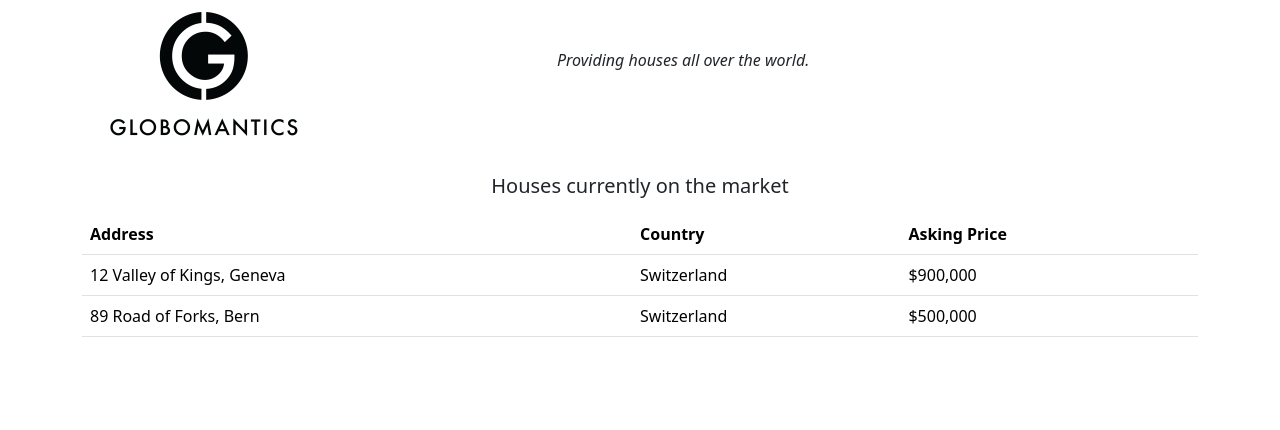
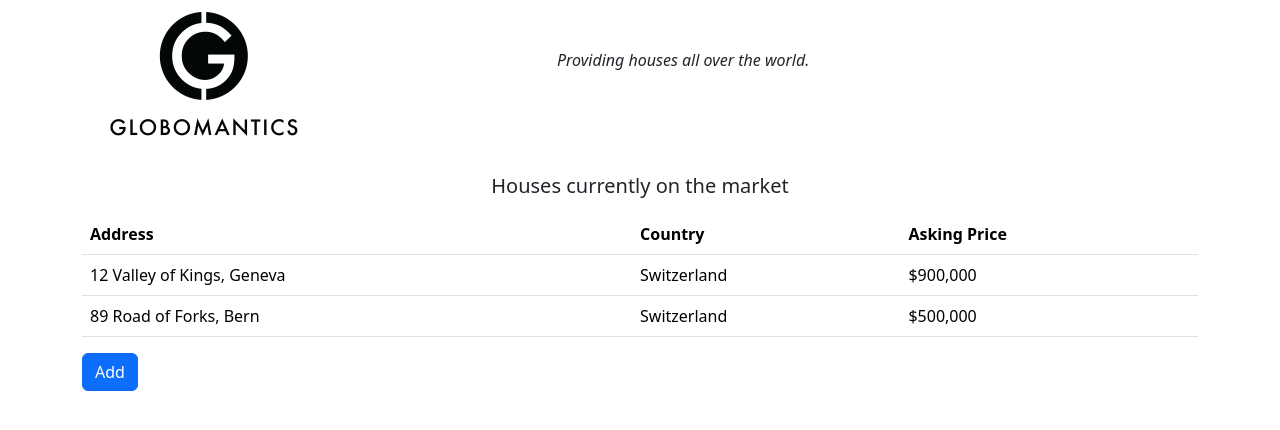
Before and after one commit to m0glan/pluralsight-react-fundamentals, a React (Vite) app: page / in a window 1280 px wide. Shown: the top 430 px of the page. Built offline with nearby package versions, Linux system fonts and the light colour scheme.

Commit message:
Add more linting rules

```diff
--- a/src/components/HouseList.jsx
+++ b/src/components/HouseList.jsx
@@ -1,6 +1,7 @@
+import { useState } from "react";
 import HouseRow from "./HouseRow";
 
-const houses = [
+const housesArray = [
   {
     id: 1,
     address: "12 Valley of Kings, Geneva",
@@ -16,6 +17,17 @@ const houses = [
 ];
 
 const HouseList = () => {
+  const [ houses, setHouses ] = useState(housesArray);
+
+  const addHouse = () => {
+    setHouses([ ...houses, {
+      id: houses.length + 1,
+      address: "New House Address",
+      country: "New Country",
+      price: 1000000,
+    } ])
+  }
+
   return (
     <>
       <div className="row mb-2">
@@ -35,6 +47,8 @@ const HouseList = () => {
           {houses.map(h => <HouseRow key={h.id} house={h} />)} {/* key attribute is important for React to identify elements in an array of elements */}
         </tbody>
       </table>
+
+      <button className="btn btn-primary" onClick={addHouse}>Add</button>
     </>
   );
 };
--- a/src/components/HouseRow.jsx
+++ b/src/components/HouseRow.jsx
@@ -1,6 +1,6 @@
 import currencyFormatter from "../helpers/currency-formatter";
 
-const HouseRow = ({house}) => {
+const HouseRow = ({ house }) => {
   return (
     <tr>
       <td>{house.address}</td>
```
Also changed, not shown: eslint.config.js (+6 -4 lines).
